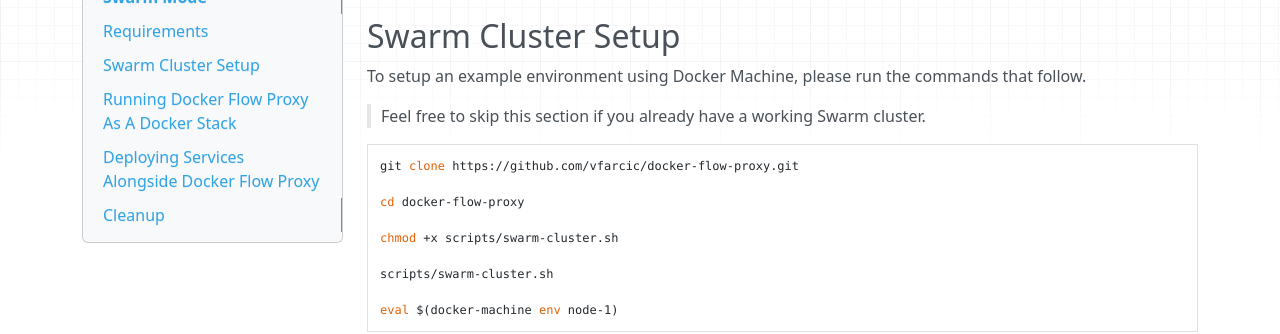
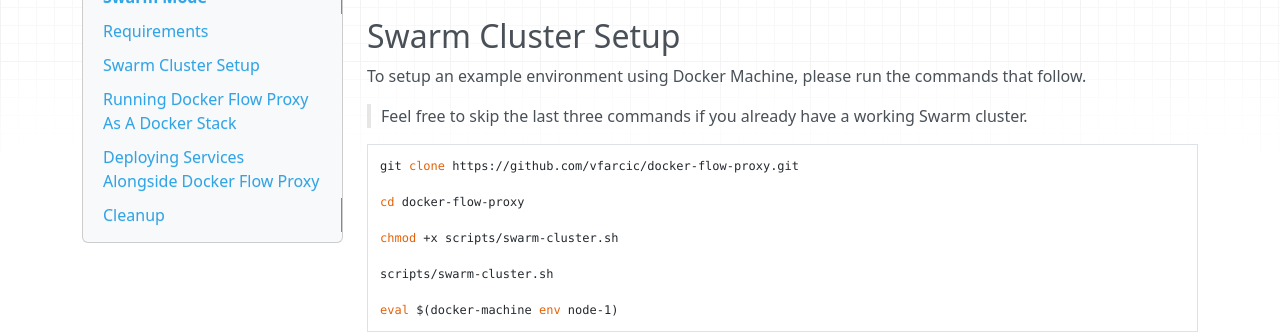
Before and after one commit to docker-flow/docker-flow-proxy, an MkDocs documentation site: the page built from docs/swarm-mode-stack.md, in a window 1280 px wide and 900 px high, scrolled down 403 px. Shown: the part 155-489 px from the top of the window. Built offline with MkDocs 1.6.1, drawn with Linux system fonts in a browser that asks for light colours; nearby versions of some CDN libraries; old or Windows-style settings are respelled for this version of MkDocs.

Commit message:
Docker Stack tutorial

````diff
--- a/docs/swarm-mode-stack.md
+++ b/docs/swarm-mode-stack.md
@@ -16,7 +16,7 @@ Please note that *Docker Flow Proxy* is not limited to *Docker Machine*. We're u
 
 To setup an example environment using Docker Machine, please run the commands that follow.
 
-> Feel free to skip this section if you already have a working Swarm cluster.
+> Feel free to skip the last three commands if you already have a working Swarm cluster.
 
 ```bash
 git clone https://github.com/vfarcic/docker-flow-proxy.git
````
